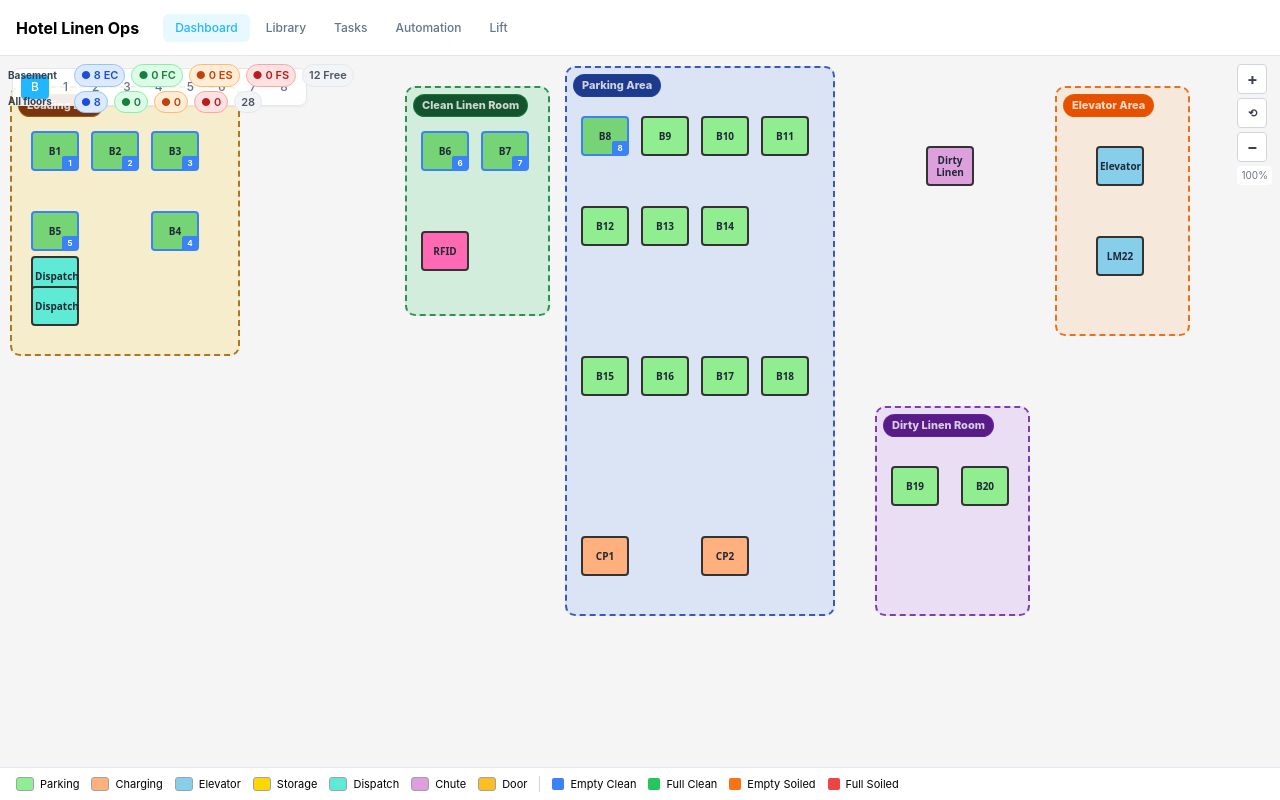
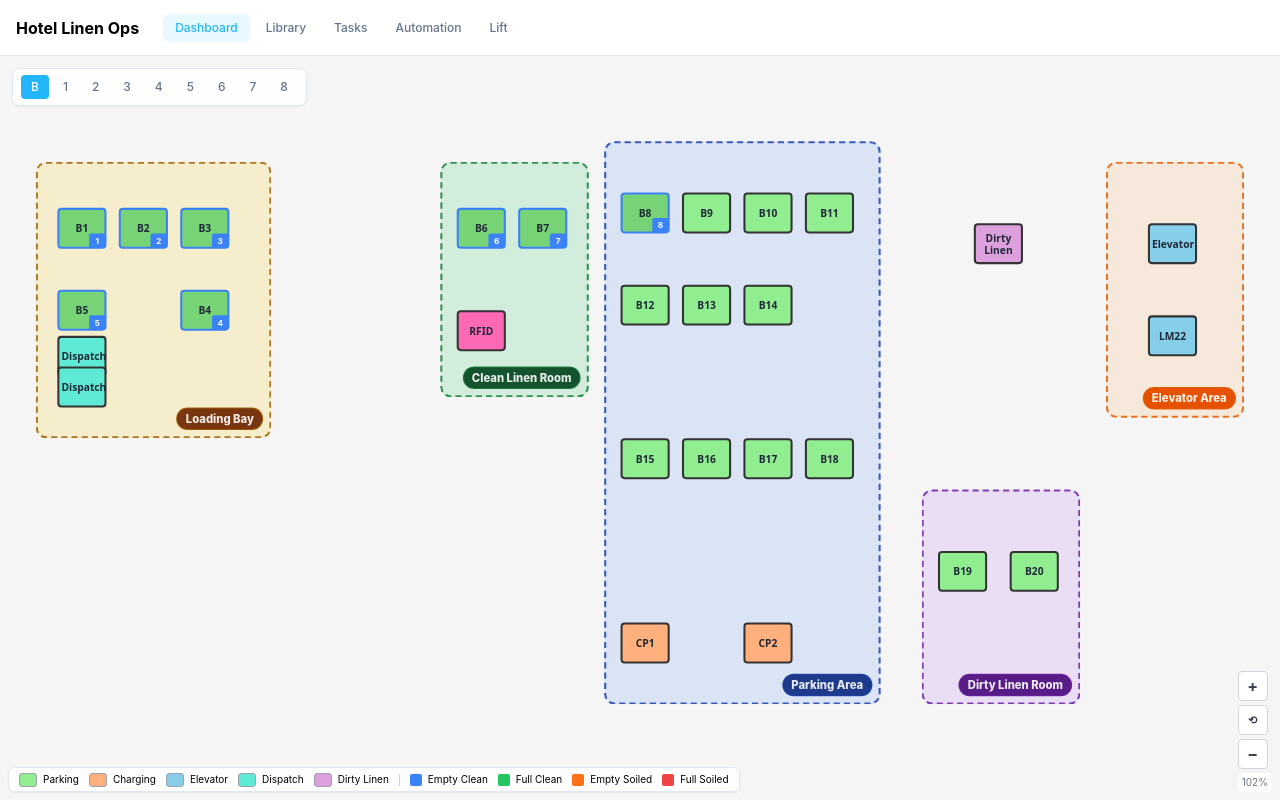
Before and after one commit to alfianahar/hotel-linen-amr-ops, a React (Vite) app: page /dashboard in a window 1280 px wide. Built offline with nearby package versions, Linux system fonts and the light colour scheme.

Commit message:
feat: improve MapStage legend, label placement, and add lift call UI to detail panel

```diff
--- a/frontend/MapStage/MapStage.tsx
+++ b/frontend/MapStage/MapStage.tsx
@@ -6,7 +6,7 @@ import DoorPanel from './components/DoorPanel'
 import { ALL_FLOORS } from './floors'
 import { getDoorFixedPosition } from './doorPositions'
 
-const MIN_ZOOM = 0.4; const MAX_ZOOM = 3.0; const ZOOM_STEP = 0.15; const PINCH_SENSITIVITY = 0.01
+const MIN_ZOOM = 0.3; const MAX_ZOOM = 3.0; const ZOOM_STEP = 0.15; const PINCH_SENSITIVITY = 0.01
 
 const MapStage: React.FC<IMapStageProps> = ({
   config, boxes, selectedIds = [], onBoxClick, mapImageUrl, showLegend = true,
@@ -19,12 +19,14 @@ const MapStage: React.FC<IMapStageProps> = ({
   const [zoom, setZoom] = useState(1)
   const [pan, setPan] = useState({ x: 0, y: 0 })
   const [isPanning, setIsPanning] = useState(false)
+  const [containerSize, setContainerSize] = useState({ width: 0, height: 0 })
   const panStart = useRef({ x: 0, y: 0 })
   const panOrigin = useRef({ x: 0, y: 0 })
   const containerRef = useRef<HTMLDivElement>(null)
   const panelRef = useRef<HTMLDivElement>(null)
   const lastTouchDist = useRef<number | null>(null)
   const lastTouchCenter = useRef<{ x: number; y: number } | null>(null)
+  const userZoomed = useRef(false)
 
   const [panelMode, setPanelMode] = useState<PanelMode | null>(null)
   const [selectedSaltoDoor, setSelectedSaltoDoor] = useState<IDoorBox | null>(null)
@@ -89,11 +91,37 @@ const MapStage: React.FC<IMapStageProps> = ({
 
   const handleWheel = useCallback((e: React.WheelEvent) => {
     if (panelRef.current?.contains(e.target as Node)) return
+    userZoomed.current = true
     setZoom(p => Math.min(MAX_ZOOM, Math.max(MIN_ZOOM, p + (e.deltaY > 0 ? -ZOOM_STEP : ZOOM_STEP))))
   }, [])
-  const zoomIn = useCallback(() => setZoom(p => Math.min(MAX_ZOOM, p + ZOOM_STEP)), [])
-  const zoomOut = useCallback(() => setZoom(p => Math.max(MIN_ZOOM, p - ZOOM_STEP)), [])
-  const resetView = useCallback(() => { setZoom(1); setPan({ x: 0, y: 0 }) }, [])
+  const zoomIn = useCallback(() => { userZoomed.current = true; setZoom(p => Math.min(MAX_ZOOM, p + ZOOM_STEP)) }, [])
+  const zoomOut = useCallback(() => { userZoomed.current = true; setZoom(p => Math.max(MIN_ZOOM, p - ZOOM_STEP)) }, [])
+  const resetView = useCallback(() => {
+    const c = containerRef.current; if (!c) { setZoom(1); setPan({ x: 0, y: 0 }); userZoomed.current = true; return }
+    const cw = c.clientWidth, ch = c.clientHeight
+    const fit = Math.min(cw / config.width, ch / config.height) * 0.96
+    setZoom(Math.max(MIN_ZOOM, Math.min(MAX_ZOOM, fit)))
+    setPan({ x: 0, y: 0 })
+    userZoomed.current = true
+  }, [config.width, config.height])
+
+  useEffect(() => {
+    const el = containerRef.current; if (!el) return
+    const ro = new ResizeObserver(entries => {
+      for (const e of entries) setContainerSize({ width: e.contentRect.width, height: e.contentRect.height })
+    })
+    ro.observe(el)
+    setContainerSize({ width: el.clientWidth, height: el.clientHeight })
+    return () => ro.disconnect()
+  }, [])
+
+  useEffect(() => {
+    if (userZoomed.current) return
+    const w = containerSize.width, h = containerSize.height
+    if (w <= 0 || h <= 0) return
+    const fit = Math.min(w / config.width, h / config.height) * 0.96
+    setZoom(Math.max(MIN_ZOOM, Math.min(MAX_ZOOM, fit)))
+  }, [containerSize.width, containerSize.height, config.width, config.height])
 
   const handleMouseDown = useCallback((e: React.MouseEvent) => {
     if (e.button !== 0) return
@@ -156,16 +184,16 @@ const MapStage: React.FC<IMapStageProps> = ({
       onWheel={handleWheel} onMouseDown={handleMouseDown} onMouseMove={handleMouseMove} onMouseUp={handleMouseUp} onMouseLeave={handleMouseUp}
       onTouchStart={handleTouchStart} onTouchMove={handleTouchMove} onTouchEnd={handleTouchEnd}>
       {/* Zoom controls */}
-      <div className="absolute top-2 right-2 z-20 flex flex-col gap-1">
+      <div className="absolute bottom-2 right-2 z-20 flex flex-col gap-1">
         <button onClick={zoomIn} style={zBtnStyle} title="Zoom In">+</button>
         <button onClick={resetView} style={{ ...zBtnStyle, fontSize: 11, padding: '2px 6px' }} title="Reset">⟲</button>
         <button onClick={zoomOut} style={zBtnStyle} title="Zoom Out">−</button>
         <span className="text-center text-[10px] text-gray-500 bg-white/90 rounded px-1 py-0.5">{Math.round(zoom * 100)}%</span>
       </div>
 
-      {/* Trolley summary */}
-      {floorStats && (
-        <div className="absolute top-2 left-2 z-20 flex flex-col gap-1 text-[11px] font-semibold">
+      {/* Trolley summary — moved to bottom info bar in dashboard; keep lightweight version in map for legacy views */}
+      {floorStats && false && (
+        <div className="absolute bottom-3 left-3 z-20 flex flex-col gap-1 text-[11px] font-semibold bg-white/90 rounded-md px-2 py-1.5 border shadow-sm">
           <div className="flex items-center gap-1.5 flex-wrap">
             <span className="text-gray-700 text-[10px] font-bold min-w-[60px]">{floorLabel ?? 'Floor'}</span>
             <span className="bg-blue-100 text-blue-700 px-1.5 py-0.5 rounded-full border border-blue-300">● {floorStats.ec} EC</span>
@@ -187,12 +215,12 @@ const MapStage: React.FC<IMapStageProps> = ({
         </div>
       )}
 
-      {/* Canvas */}
-      <div style={{ position: 'absolute', inset: 0, transform: `translate(${pan.x}px, ${pan.y}px) scale(${zoom})`, transformOrigin: 'center center', cursor: isPanning ? 'grabbing' : 'grab', willChange: 'transform' }}>
+      {/* Canvas - fixed-size map div centered in the container */}
+      <div style={{ position: 'absolute', left: '50%', top: '50%', width: config.width, height: config.height, marginLeft: -config.width / 2, marginTop: -config.height / 2, transform: `translate(${pan.x}px, ${pan.y}px) scale(${zoom})`, transformOrigin: 'center center', cursor: isPanning ? 'grabbing' : 'grab', willChange: 'transform' }}>
         {mapImageUrl && <img src={mapImageUrl} alt="Map" className="absolute inset-0 w-full h-full object-contain pointer-events-none" />}
         {regions?.map(r => (
           <div key={r.id} style={{ position: 'absolute', left: r.rect.x, top: r.rect.y, width: r.rect.width, height: r.rect.height, backgroundColor: r.fillColor, border: `2px dashed ${r.borderColor}`, borderRadius: 10, pointerEvents: 'none', zIndex: 1 }}>
-            <div style={{ position: 'absolute', top: 6, left: 6, fontSize: 11, fontWeight: 800, color: 'rgba(255,255,255,0.78)', backgroundColor: r.labelColor, border: `1px solid ${r.borderColor}`, padding: '2px 8px', borderRadius: 999 }}>{r.label}</div>
+            <div style={{ position: 'absolute', bottom: 6, right: 6, fontSize: 11, fontWeight: 800, color: 'rgba(255,255,255,0.9)', backgroundColor: r.labelColor, border: `1px solid ${r.borderColor}`, padding: '2px 8px', borderRadius: 999 }}>{r.label}</div>
           </div>
         ))}
         {boxes.map(box => {
@@ -222,16 +250,14 @@ const MapStage: React.FC<IMapStageProps> = ({
 
       {/* Legend */}
       {showLegend && (
-        <div className="absolute bottom-0 left-0 bg-white/95 border-t px-4 py-2 z-15" style={{ right: isAnyPanelOpen ? 280 : 0, transition: 'right 0.2s' }}>
-          <div className="flex flex-wrap gap-3 text-[11px] items-center">
+        <div className="absolute left-2 bottom-2 bg-white/95 border rounded-md px-2.5 py-1 z-15 text-[10px] shadow-sm">
+          <div className="flex flex-wrap gap-x-2.5 gap-y-0.5 items-center">
             <LegendItem color={BOX_TYPE_COLORS[EBoxType.AP]} label="Parking" />
             <LegendItem color={BOX_TYPE_COLORS[EBoxType.CP]} label="Charging" />
             <LegendItem color={BOX_TYPE_COLORS[EBoxType.ELEVATOR]} label="Elevator" />
-            <LegendItem color={BOX_TYPE_COLORS[EBoxType.STORAGE]} label="Storage" />
             <LegendItem color={BOX_TYPE_COLORS[EBoxType.DISPATCH]} label="Dispatch" />
-            <LegendItem color={BOX_TYPE_COLORS[EBoxType.CHUTE]} label="Chute" />
-            <LegendItem color={BOX_TYPE_COLORS[EBoxType.DOOR]} label="Door" />
-            <span className="w-px h-4 bg-gray-300" />
+            <LegendItem color={BOX_TYPE_COLORS[EBoxType.CHUTE]} label="Dirty Linen" />
+            <span className="w-px h-3 bg-gray-300" />
             <TLegend color={TROLLEY_TYPE_COLORS[ETrolleyType.EMPTY_CLEAN]} label="Empty Clean" />
             <TLegend color={TROLLEY_TYPE_COLORS[ETrolleyType.FULL_CLEAN]} label="Full Clean" />
             <TLegend color={TROLLEY_TYPE_COLORS[ETrolleyType.EMPTY_SOILED]} label="Empty Soiled" />
@@ -248,6 +274,7 @@ const MapStage: React.FC<IMapStageProps> = ({
             assignment={panelMode.kind === 'detail' && trolleyMap ? trolleyMap[panelMode.apId] ?? null : null}
             assignedTrolleyIds={assignedTrolleyIds}
             trolleyRegistry={trolleyRegistry ?? []}
+            boxType={panelMode.kind === 'detail' ? boxes.find(b => b.id === panelMode.apId)?.type : undefined}
             onAssignTrolley={(apId, trolleyId) => { const b = findBoxById(apId); onTrolleyAssign?.(apId, trolleyId, b.area, b.floor) }}
             onRemoveTrolley={apId => onTrolleyRemove?.(apId)}
             onUpdateTrolleyType={(id, type) => onUpdateTrolleyType?.(id, type)}
@@ -279,6 +306,7 @@ const MapStage: React.FC<IMapStageProps> = ({
             onQueueRfidReturn={onQueueRfidReturn}
             onCancelExecute={onCancelExecute}
             onCabinetDoorAction={onCabinetDoorAction}
+            onCallLift={async (_elevatorId, floor) => { await new Promise(r => setTimeout(r, 1500)) }}
             onActionError={showActionError}
             onCancelMove={() => {
               if ([/* any dest selection mode */].includes(panelMode.kind)) {
--- a/frontend/MapStage/components/APDetailPanel.tsx
+++ b/frontend/MapStage/components/APDetailPanel.tsx
@@ -17,6 +17,7 @@ interface Props {
   assignment: ITrolleyAssignment | null
   assignedTrolleyIds: Set<number>
   trolleyRegistry: ITrolley[]
+  boxType?: string
   onAssignTrolley: (apId: string, trolleyId: number, area: string, floor: number) => void
   onRemoveTrolley: (apId: string) => void
   onUpdateTrolleyType: (trolleyId: number, type: ETrolleyType) => void
@@ -34,6 +35,7 @@ interface Props {
   onQueueRfidReturn?: (to: string, robotIp: string, dstArea: string, dstFloor: number) => Promise<void>
   onCancelExecute?: (robotIp: string) => void
   onCabinetDoorAction?: (action: 'OpenDoor' | 'CloseDoor') => Promise<void>
+  onCallLift?: (elevatorId: string, floor: string) => Promise<void>
   onActionError: (msg: string) => void
   onCancelMove: () => void
   onClose: () => void
@@ -46,18 +48,22 @@ const robotOptionLabels = (robots: IRobotOption[]) =>
     : [{ value: '__auto_assign__', label: 'Auto-assign' }, ...robots.map(r => ({ value: r.ip, label: `${r.name} (${r.ip})` }))]
 
 const APDetailPanel: React.FC<Props> = ({
-  mode, assignment, assignedTrolleyIds, trolleyRegistry, onAssignTrolley, onRemoveTrolley,
+  mode, assignment, assignedTrolleyIds, trolleyRegistry, boxType, onAssignTrolley, onRemoveTrolley,
   onUpdateTrolleyType, onStartMove, onStartTargetMove, onConfirmMove, robots,
   onExecuteMove, onExecuteTargetMove, onQueueTargetMove, onQueueMove,
   onExecuteRfidMove, onQueueRfidMove, onExecuteRfidReturn, onQueueRfidReturn,
-  onCancelExecute, onCabinetDoorAction, onActionError, onCancelMove, onClose, abortRef,
+  onCancelExecute, onCabinetDoorAction, onCallLift, onActionError, onCancelMove, onClose, abortRef,
 }) => {
   const [selectedTrolleyId, setSelectedTrolleyId] = useState<number | null>(null)
   const [selectedRobotIp, setSelectedRobotIp] = useState('__auto_assign__')
   const [executing, setExecuting] = useState(false)
+  const [liftFloor, setLiftFloor] = useState('1')
+  const [liftCalling, setLiftCalling] = useState(false)
+  const [liftStatus, setLiftStatus] = useState<string | null>(null)
   const availableTrolleys = trolleyRegistry.filter(t => !assignedTrolleyIds.has(t.id) || (assignment && t.id === assignment.trolley.id))
   const robotOpts = robotOptionLabels(robots)
   const isRfidStation = mode.kind === 'detail' && (mode.apId === 'LM34' || mode.stationType === 'lm' && mode.apLabel.includes('RFID'))
+  const isElevator = mode.kind === 'detail' && (boxType === 'ELEVATOR' || mode.apLabel === 'Elevator' || mode.apId === 'LM23')
   const isDetail = mode.kind === 'detail'
   const isSelectDest = mode.kind === 'selectDest'
   const isConfirmMove = mode.kind === 'confirmMove'
@@ -148,6 +154,29 @@ const APDetailPanel: React.FC<Props> = ({
                 </div>
               </div>
             )}
+
+            {isElevator && (
+              <div className="border-t pt-2">
+                <span className="text-[10px] font-semibold text-gray-400 uppercase tracking-wider">Call Lift</span>
+                <select className="mt-1 w-full text-xs border rounded px-2 py-1.5" value={liftFloor} onChange={e => setLiftFloor(e.target.value)}>
+                  {['B', '1', '2', '3', '4', '5', '6', '7', '8'].map(f => (
+                    <option key={f} value={f === 'B' ? '0' : f}>{f === 'B' ? 'Basement' : `Floor ${f}`}</option>
+                  ))}
+                </select>
+                <button className="mt-1 w-full text-xs bg-primary text-white rounded px-2 py-1.5 font-semibold disabled:opacity-50"
+                  disabled={liftCalling}
+                  onClick={async () => {
+                    if (!onCallLift) return
+                    setLiftCalling(true); setLiftStatus(null)
+                    try {
+                      await onCallLift(mode.apId, liftFloor)
+                      setLiftStatus(`Lift called to ${liftFloor === '0' ? 'Basement' : 'Floor ' + liftFloor}`)
+                    } catch (e: any) { onActionError(e?.message ?? 'Lift call failed') }
+                    finally { setLiftCalling(false) }
+                  }}>{liftCalling ? 'Calling...' : 'Call Lift'}</button>
+                {liftStatus && <div className="text-[11px] text-green-700 mt-1">{liftStatus}</div>}
+              </div>
+            )}
           </>
         )}
 
```
